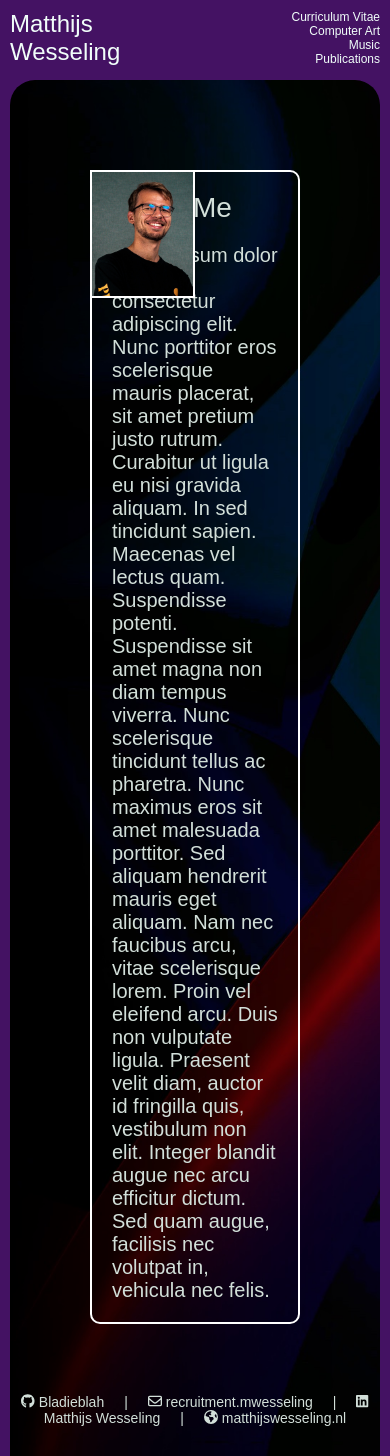
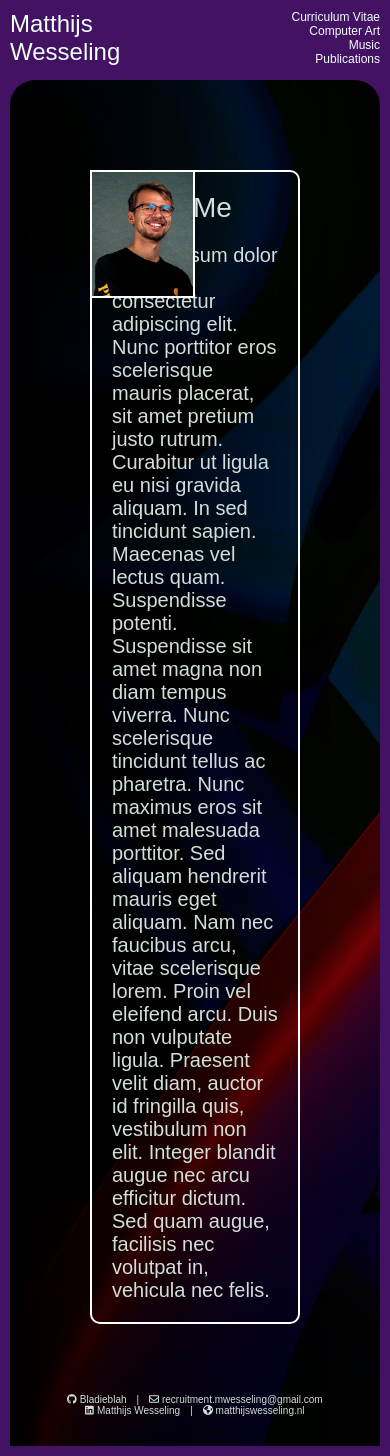
Before and after one commit to Bladieblah/Bladieblah.github.io, a Next.js app: page / in a window 390 px wide. Built offline with nearby package versions, Linux system fonts and the light colour scheme; a web font is replaced by a local one.

Commit message:
Tweak footer

```diff
--- a/src/components/Footer.tsx
+++ b/src/components/Footer.tsx
@@ -11,8 +11,8 @@ export default function Footer() {
       <p className={styles.links}>
         <a href='https://github.com/Bladieblah'><FontAwesomeIcon icon={faGithub}/> Bladieblah</a>
         <span>|</span>
-        <a href='mailto:recruitment.mwesseling@gmail.com'><FontAwesomeIcon icon={faEnvelope}/> recruitment.mwesseling</a>
-        <span>|</span>
+        <a href='mailto:recruitment.mwesseling@gmail.com'><FontAwesomeIcon icon={faEnvelope}/> recruitment.mwesseling@gmail.com</a>
+        <span className={styles.split}>|</span> <br className={styles.newline}/>
         <a href='https://www.linkedin.com/in/matthijs-wesseling-779879199/'><FontAwesomeIcon icon={faLinkedin}/> Matthijs Wesseling</a>
         <span>|</span>
         <a href='matthijswesseling.nl'><FontAwesomeIcon icon={faEarth}/> matthijswesseling.nl</a>
--- a/src/components/Layout.tsx
+++ b/src/components/Layout.tsx
@@ -2,7 +2,6 @@ import Head from 'next/head'
 
 import FloatyBit from './FloatyBit'
 import MainCanvas from './MainCanvas'
-import NavBar from './NavBar'
 import { LayoutProps } from '../types'
 import styles from './styles/layout.module.css'
 import Footer from './Footer'
--- a/src/components/styles/layout.module.css
+++ b/src/components/styles/layout.module.css
@@ -27,12 +27,6 @@
   font-size: 16px;
 }
 
-@media screen and (max-width: 400px) {
-  .canvasContents {
-    font-size: 12px !important;
-  }
-}
-
 .navbar {
   margin-left: auto;
   position: sticky;
@@ -43,6 +37,16 @@
 .buttonContainer {
   display: inline-block;
   font-size: clamp(12px, calc((100vw - 770px) / 100 + 12px), 20px);
+}
+
+.links > br {
+  display: none;
+}
+
+@media screen and (max-width: 700px) {
+  .links span {
+    padding: 0 10px !important;
+  }
 }
 
 @media screen and (max-width: 620px) {
@@ -61,6 +65,22 @@
 
   .canvasContents {
     font-size: 14px;
+  }
+}
+
+@media screen and (max-width: 570px) {
+  .split {
+    display: none;
+  }
+
+  .links > br {
+    display: block;
+  }
+}
+
+@media screen and (max-width: 400px) {
+  .canvasContents {
+    font-size: 12px !important;
   }
 }
 
@@ -211,11 +231,12 @@
   vertical-align: baseline;
   padding-top: 50px;
   padding-bottom: 30px;
+  font-weight: 400;
 }
 
 .links {
   text-align: center;
-  font-size: 14px;
+  font-size: clamp(10px, calc((100vw - 750px) / 70 + 10px), 14px);
   margin: 0;
 }
 
@@ -286,10 +307,14 @@
   }
 
   .links {
-    font-size: 12px;
+    font-size: 10px;
   }
 
   .links span {
     padding: 0 10px;
   }
+
+  /* .links a {
+    white-space: nowrap;
+  } */
 }
```
